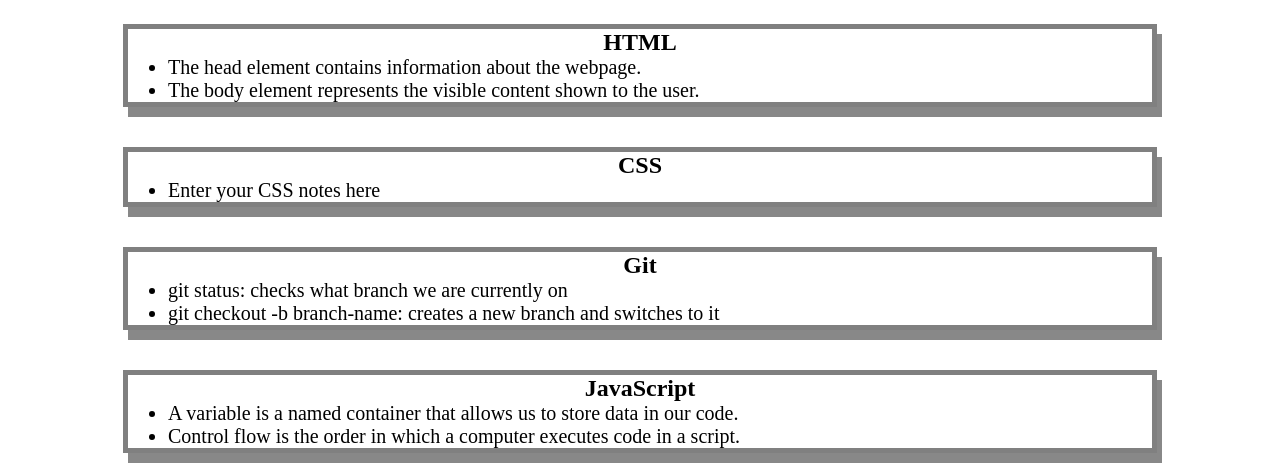
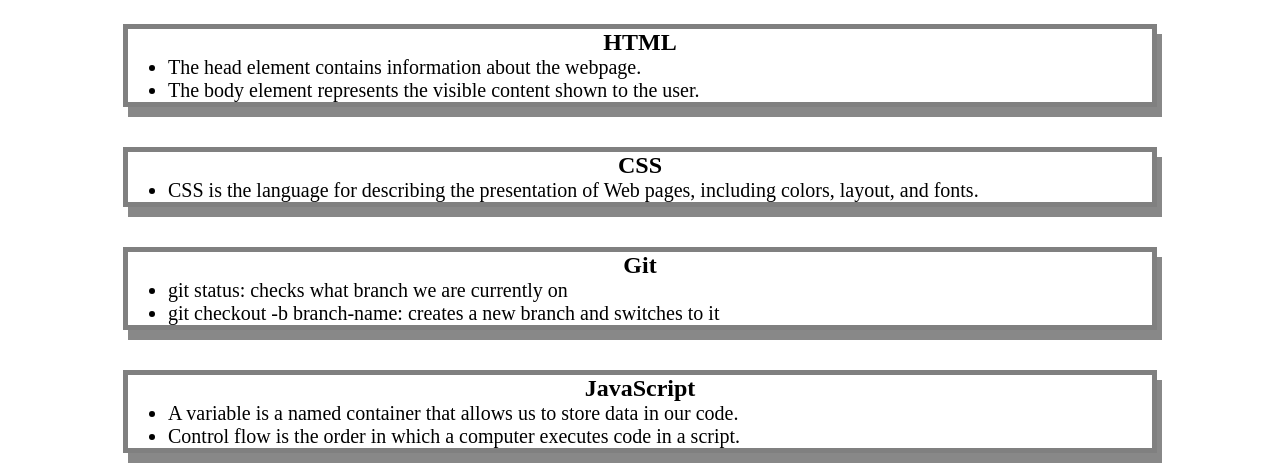
Before and after one commit to c0nstantin1990/prework-study-guide, a plain HTML site: page index.html in a window 1280 px wide. Shown: the part 136-607 px from the top of the page. Drawn offline with Linux system fonts and the light colour scheme.

Commit message:
css change

```diff
--- a/index.html
+++ b/index.html
@@ -30,7 +30,10 @@
       <section class="card" id="css-section">
         <h2>CSS</h2>
         <ul>
-          <li>Enter your CSS notes here</li>
+          <li>
+            CSS is the language for describing the presentation of Web pages,
+            including colors, layout, and fonts.
+          </li>
         </ul>
       </section>
 
```
